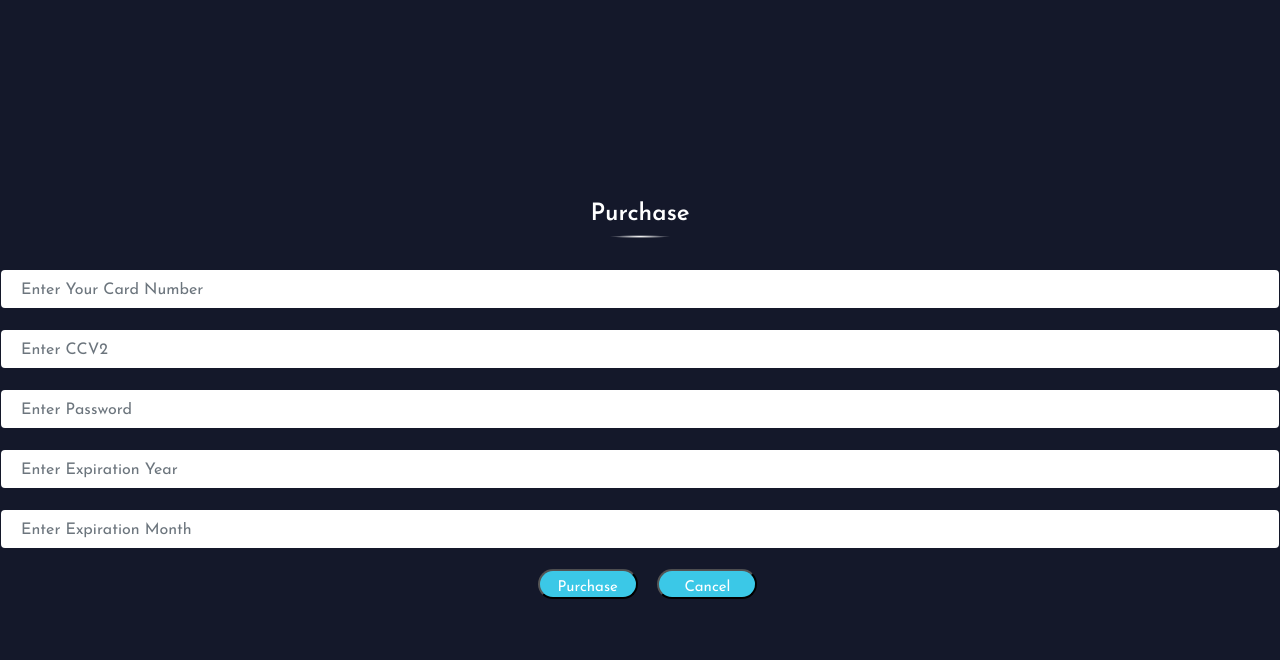
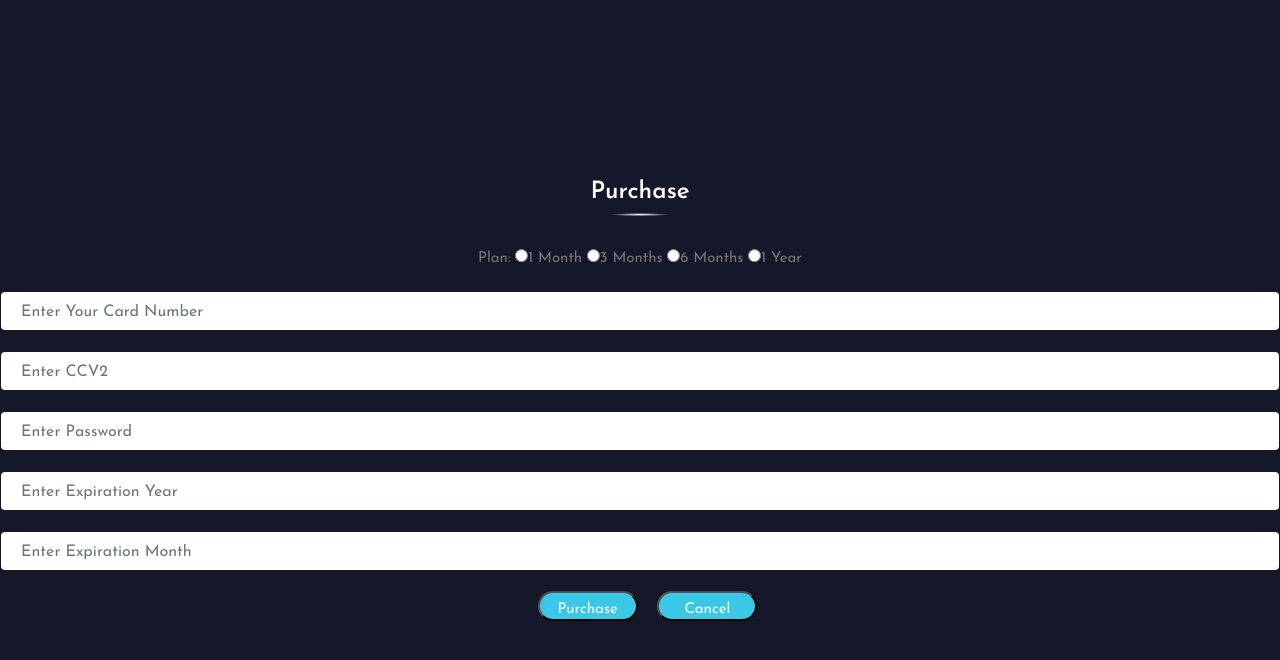
Before and after one commit to ZahraFazel/music-player-platform, a Django app: page /premium/ in a window 1280 px wide. Shown: the top 660 px of the page. Run offline with Django 3.2, Linux system fonts and the light colour scheme; the visitor is signed in with stand-in values (Sample User, id 1); some libraries are stand-ins or nearby versions; some web fonts are replaced.

Commit message:
Fix bugs in premium and purchase

```diff
--- a/musicplayer_app/templates/musicplayer_app/purchase.html
+++ b/musicplayer_app/templates/musicplayer_app/purchase.html
@@ -32,6 +32,13 @@
         <form method="POST" action="{% url 'purchase' %}">
             {% csrf_token %}
             <div class="form-group">
+                Plan:
+                <input type="radio" name="plan" value="one">1 Month
+                <input type="radio" name="plan" value="three">3 Months
+                <input type="radio" name="plan" value="six">6 Months
+                <input type="radio" name="plan" value="year">1 Year
+            </div>
+            <div class="form-group">
                 <input type="text" placeholder="Enter Your Card Number" class="form-control" name="card_number">
             </div>
             <div class="form-group">
--- a/musicplayer_app/views.py
+++ b/musicplayer_app/views.py
@@ -10,7 +10,7 @@ from django.template import loader
 from django.views.decorators.csrf import csrf_exempt
 
 from .forms import *
-from datetime import date
+import datetime
 import calendar
 
 
@@ -267,6 +267,8 @@ def follow_artist(request):
 
     return redirect('/artist/' + str(artistId))
 
+
+@login_required(login_url='/login/')
 def unfollow_artist(request):
     if request.method == 'GET':
         artistId = request.GET.get('id')
@@ -280,6 +282,7 @@ def unfollow_artist(request):
     return redirect('/artist/' + str(artistId))
 
 
+@login_required(login_url='/login/')
 def single_artist(request,artistId ):
 
     artist = Artist.objects.get(id=artistId)
@@ -316,10 +319,38 @@ def premium(request):
 def purchase(request):
     if request.method == 'POST':
         user = Listener.objects.get(username=request.user.username)
-        user.vip = True
-        source_date = date.today()
-        month = source_date.month - 1 + 1
+        print(user.username)
+        print(user.vip)
+        num_months = 0
+        if request.POST['plan'] == 'one':
+            num_months = 1
+        elif request.POST['plan'] == 'three':
+            num_months = 3
+        elif request.POST['plan'] == 'six':
+            num_months = 6
+        elif request.POST['plan'] == 'year':
+            num_months = 12
+        if user.vip:
+            year, month, day = map(int, user.vip_end.split('-'))
+            source_date = datetime.date(year, month, day)
+        else:
+            source_date = datetime.date.today()
+        month = source_date.month - 1 + num_months
         year = source_date.year + month // 12
         month = month % 12 + 1
         day = min(source_date.day, calendar.monthrange(year, month)[1])
+        print(year)
+        print(month)
+        print(day)
         user.vip_end = '{}-{}-{}'.format(year, month, day)
+        print(user.vip_end)
+        user.vip = True
+        user.save()
+        messages.success(request, 'Purchased successfully!')
+        return redirect('/profile/')
+
+
+@csrf_exempt
+@login_required(login_url='/login/')
+def get_assets(request):
+    pass
```
Also changed, not shown: musicplayer_app/templates/musicplayer_app/index.html (+12 -14 lines).
